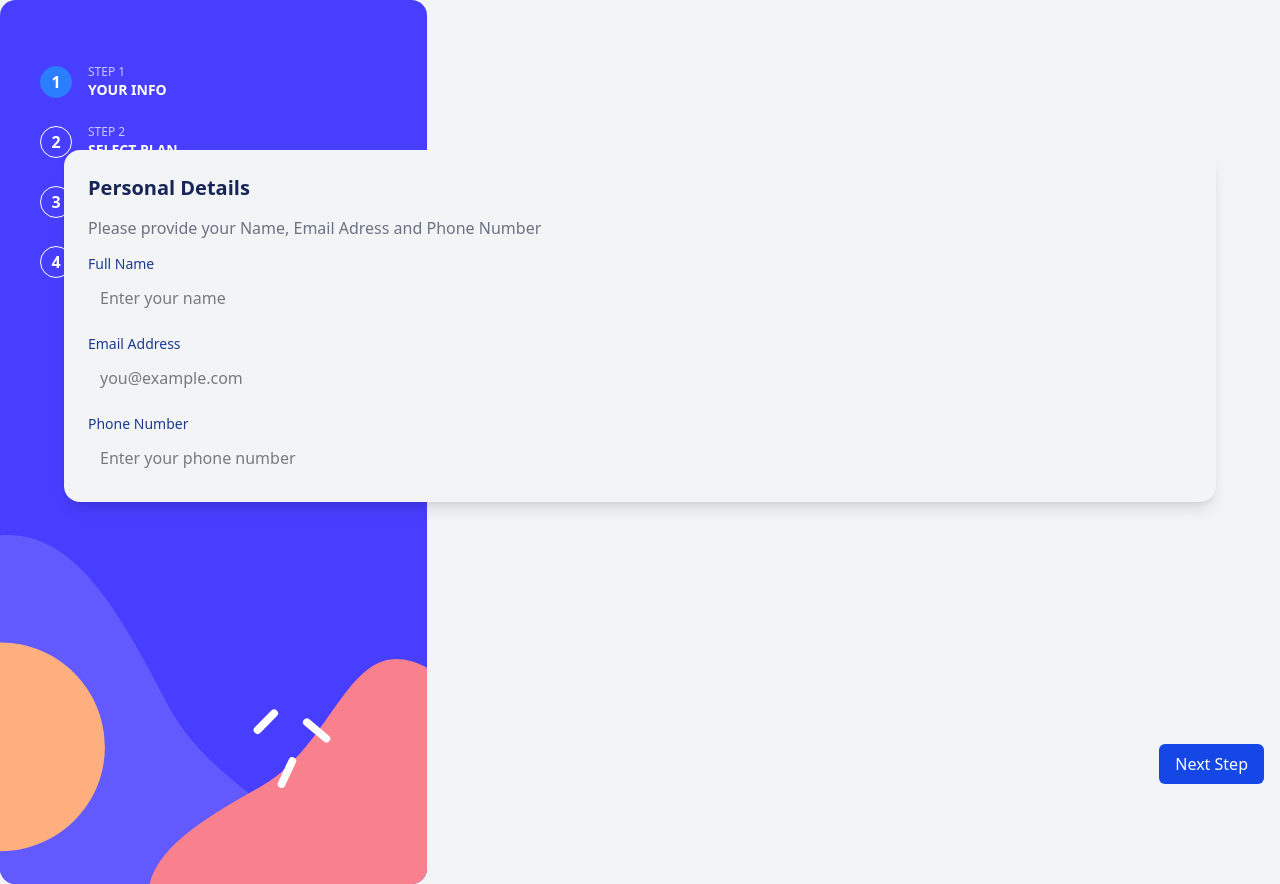
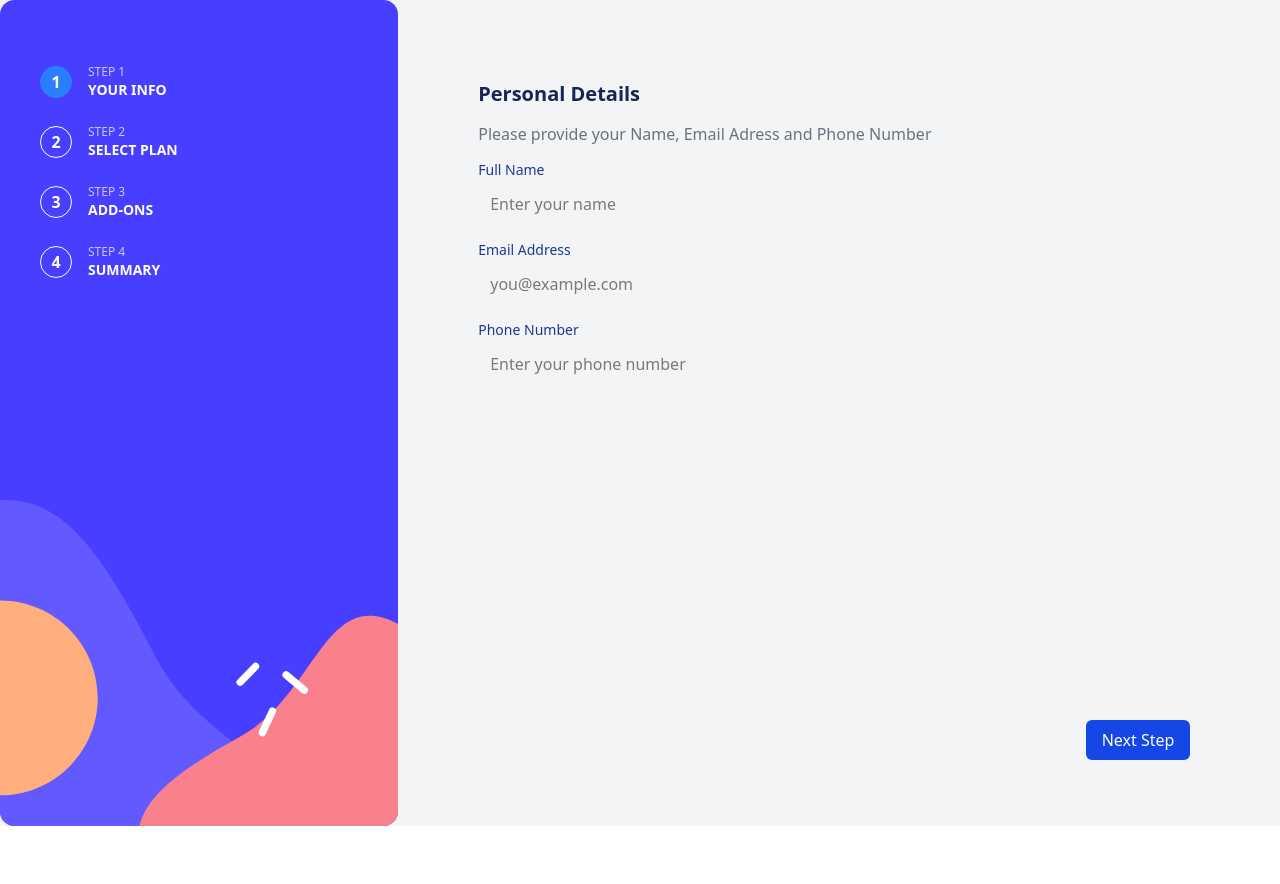
Before and after one commit to olaz20/multi-form-frontend, a React app: page / in a window 1280 px wide. After the commit the page ends 826 px from the top, so only its background shows below. Built offline with nearby package versions, Linux system fonts and the light colour scheme; the HTML template or start-up script is replaced by a standard one.

Commit message:
Refactor BackgroundPage layout for improved responsiveness and navigation

```diff
--- a/src/components/backgroundPage.jsx
+++ b/src/components/backgroundPage.jsx
@@ -9,7 +9,7 @@ import { SummaryPage } from "./Summary";
 import arcadeIcon from "../assets/images/icon-arcade.svg";
 import advancedIcon from "../assets/images/icon-advanced.svg";
 import proIcon from "../assets/images/icon-pro.svg";
-import bgSidebarDesktop from "../assets/images/bg-sidebar-desktop.svg"
+import bgSidebarDesktop from "../assets/images/bg-sidebar-desktop.svg";
 
 export function BackgroundPage() {
   const [activeStep, setActiveStep] = useState(1);
@@ -103,15 +103,19 @@ export function BackgroundPage() {
     }
   };
   return (
-    <div className="min-h-screen bg-gray-100 md:flex-row md:justify-center">
-      <div className="relative m-0 top-0 left-0 md:w-1/3">
+    <div className="min-h-screen bg-gray-100 flex flex-col md:flex-row w-full overflow-hidden">
+      {/* LEFT SECTION */}
+      <div className="relative m-0 top-0 left-0  w-full md:w-1/3">
         <img
           src={bgSidebarMobile}
           alt="top background"
           className="w-full h-1/4 object-cover md:hidden"
         />
-        <img src={bgSidebarDesktop} alt="Sidebar background desktop"  className="hidden md:block w-full h-full  object-cover"/>
-
+        <img
+          src={bgSidebarDesktop}
+          alt="Sidebar background desktop"
+          className="hidden md:block w-full h-full  object-cover"
+        />
       </div>
       <div className="absolute top-15 left-1/2 -translate-x-1/2 flex items-center gap-4  md:hidden">
         {steps.map((step) => (
@@ -151,26 +155,36 @@ export function BackgroundPage() {
           </div>
         ))}
       </div>
+      {/* RIGHT SECTION (Render Step) */}
       <div
-          className="absolute top-[100px] sm:top-[130px] md:top-[150px]  w-[90%]
-        bg-gray-100  rounded-2xl p-6 z-10 left-1/2 -translate-x-1/2 shadow-lg"
+        className="absolute top-[100px] sm:top-[130px] left-1/2 -translate-x-1/2
+          w-[90%] bg-gray-100 rounded-2xl p-6 z-10 shadow-lg
+          md:relative md:top-0 md:left-0 md:translate-x-0
+          md:w-2/3 md:h-full md:shadow-none md:m-10 md:p-10
+          md:flex md:items-center md:justify-center"
       >
-          {renderStep()}
+        <div className="w-full">{renderStep()}</div>
       </div>
-        <div>
-          <div className="fixed bottom-4 left-4">
+      <div
+        className="
+    fixed bottom-4 left-0 w-full flex justify-between items-center px-6 py-2
+    md:bottom-10 md:left-[38%] md:w-[55%] md:px-0 md:py-0 md:justify-between
+    z-20
+  "
+      >
+        {/* Back */}
         {activeStep > 1 ? (
           <button
             onClick={handleBack}
-                className="text-gray-500 hover:text-gray-800 px-4 py-1 "
+            className="text-gray-500 hover:text-gray-800 px-4 py-1 md:px-0 md:py-0"
           >
             Go Back
           </button>
         ) : (
-              <div></div>
+          <div />
         )}
-          </div>
-          <div className="fixed bottom-4 right-4">
+
+        {/* Next */}
         <button
           onClick={handleNext}
           className="bg-blue-700 text-white px-4 py-2 rounded-md hover:bg-blue-800"
@@ -179,6 +193,5 @@ export function BackgroundPage() {
         </button>
       </div>
     </div>
-      </div>
   );
 }
```
Lines whose indentation alone changed are shown as unchanged.
